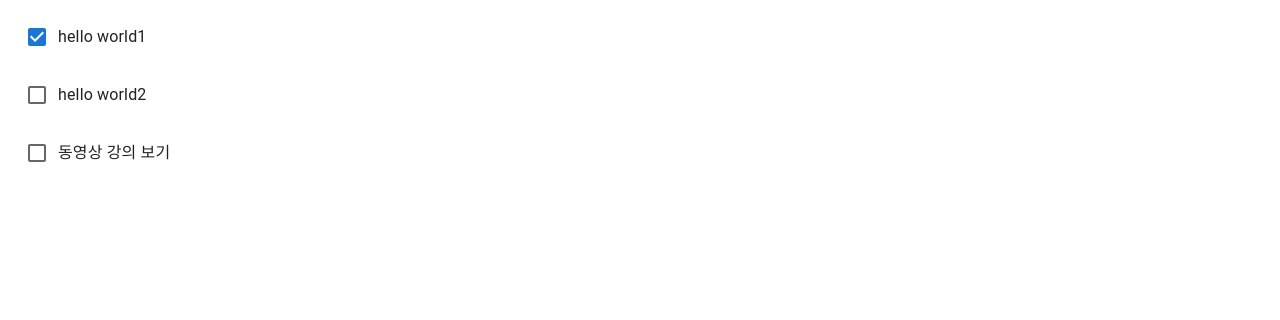
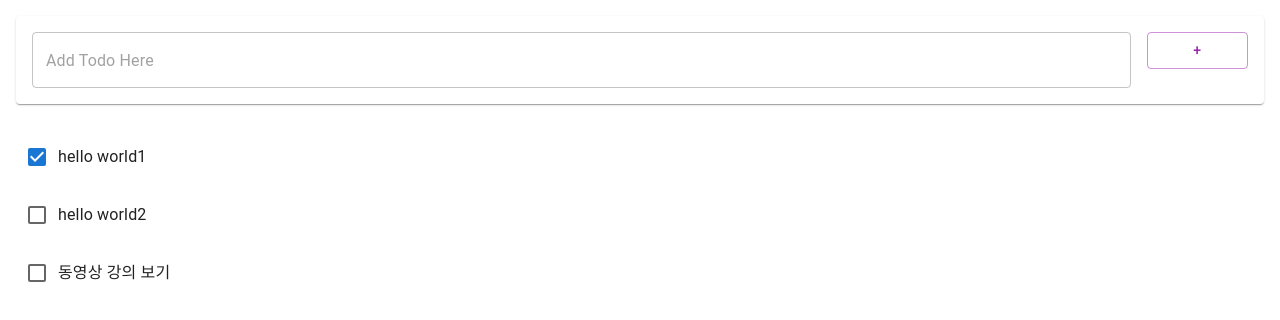
Before and after one commit to jna0829/todo-app, a React (Create React App) app: page / in a window 1280 px wide. Shown: the top 320 px of the page. Built offline with nearby package versions, Linux system fonts and the light colour scheme.

Commit message:
#2. AddTodo컴포넌트 생성

```diff
--- a/src/App.js
+++ b/src/App.js
@@ -2,6 +2,7 @@
 import './App.css';
 import Todo from './components/Todo';
 import { List } from '@mui/material';
+import AddTodo from './components/AddTodo';
 
 //화면에 렌더링할 할일데이터
 const items = [
@@ -31,6 +32,7 @@
 const App = () => {
   return (
     <div className="App">
+      <AddTodo />
       <List>
         {todoItems}
       </List>
--- /dev/null
+++ b/src/components/AddTodo.js
@@ -0,0 +1,25 @@
+import React, {useState} from 'react';
+import {TextField, Paper, Button, Grid} from "@mui/material";
+
+function AddTodo() {
+
+    // 사용자의 입력을 저장할 객체
+    const [item, setItem] = useState({ title : '' })
+
+    return (
+        <Paper style={{ margin: 16, padding: 16 }}>
+            <Grid container>
+                <Grid xs={11} md={11} item style={{paddingRight: 16}}>
+                    <TextField placeholder="Add Todo Here" fullWidth />
+                </Grid>
+                <Grid xs={1} md={1} item>
+                    <Button fullWidth color="secondary" variant="outlined">
+                        +
+                    </Button>
+                </Grid>
+            </Grid>
+        </Paper>
+    );
+}
+
+export default AddTodo;
```
